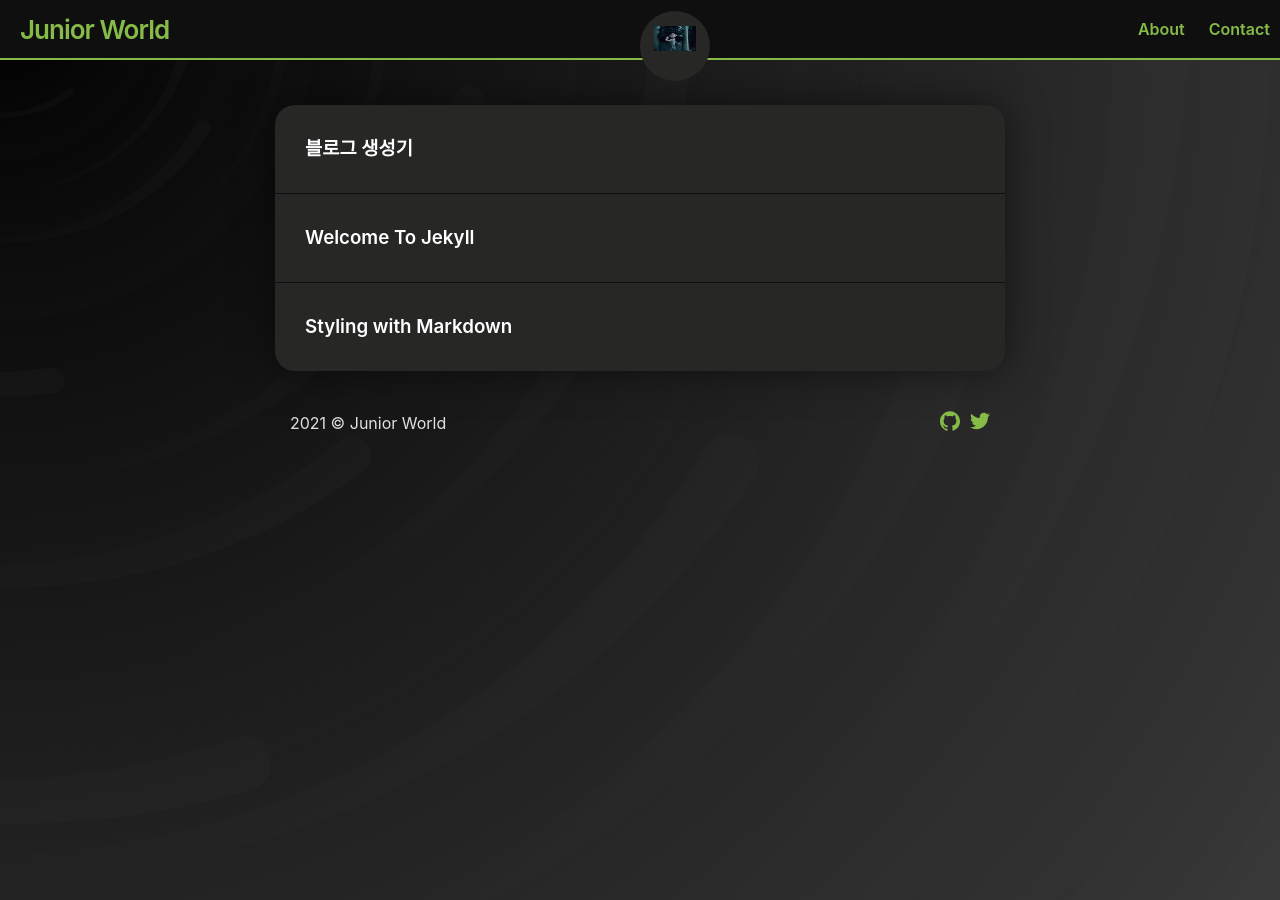
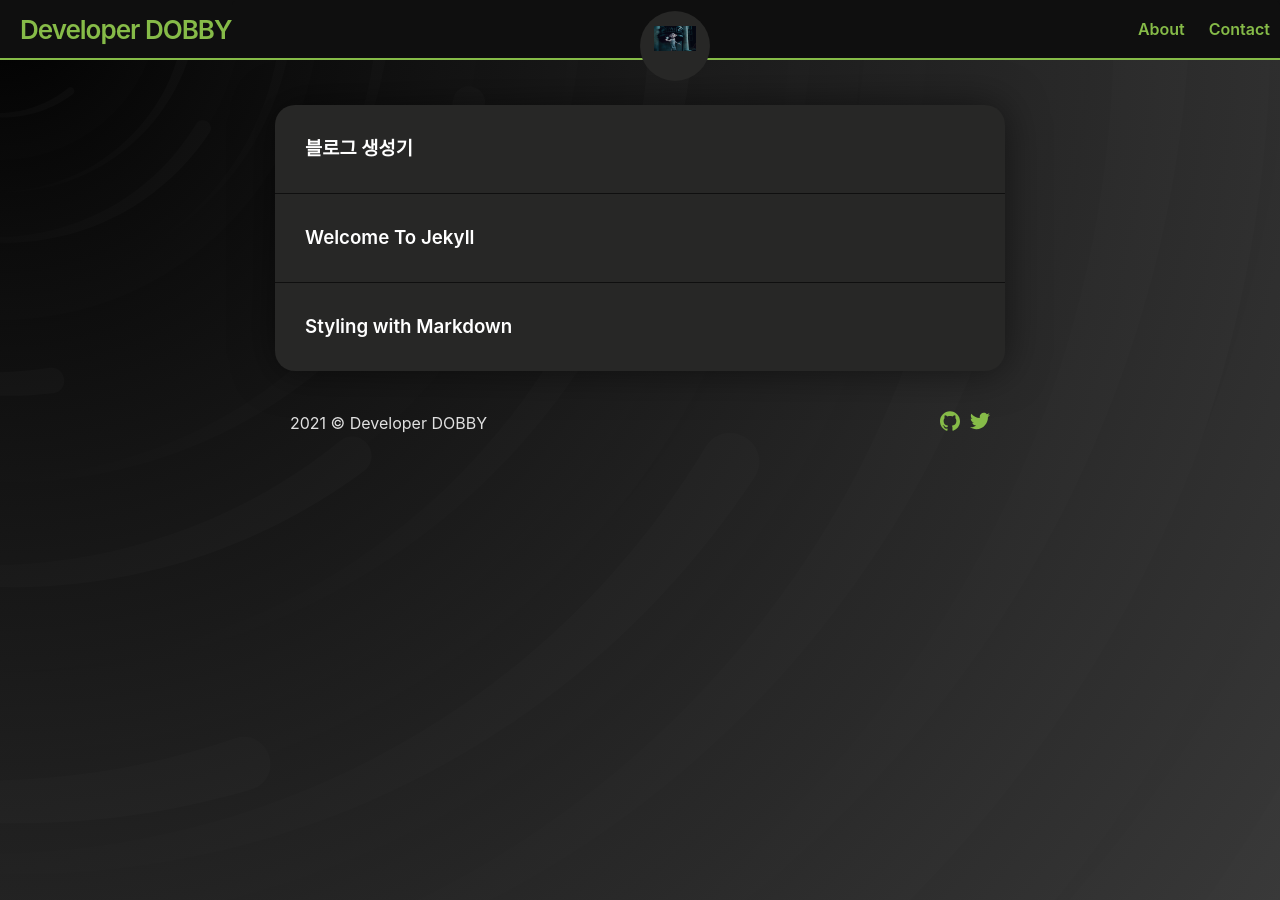
Before and after one commit to seonaa/GH-seonaa.github.io, a Jekyll site: the page built from index.md, in a window 1280 px wide. Built offline with Jekyll 4.4.1, drawn with Linux system fonts in a browser that asks for light colours.

Commit message:
modify title

```diff
--- a/_config.yml
+++ b/_config.yml
@@ -1,4 +1,4 @@
-title: Junior World
+title: Developer DOBBY
 iconURL: assets/Dobby.jpeg
 theme: jekyll-theme-leaf
 
```
